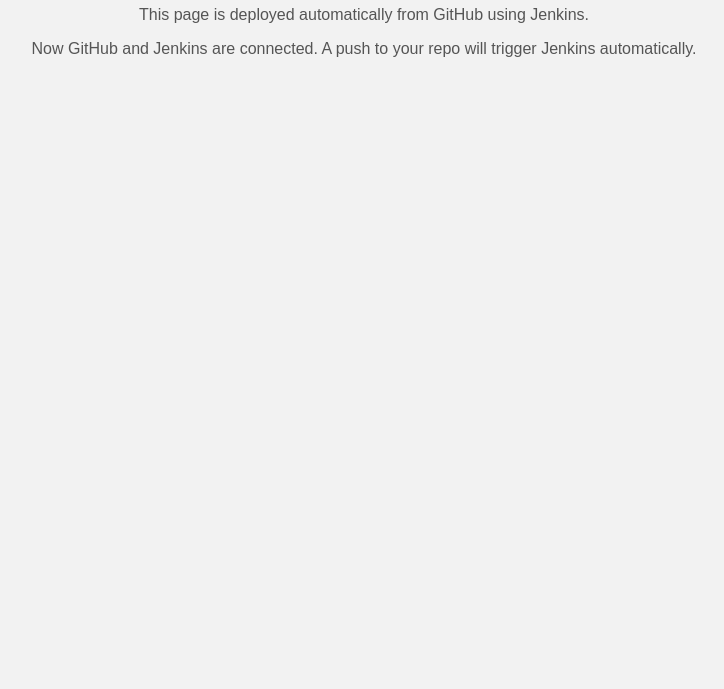
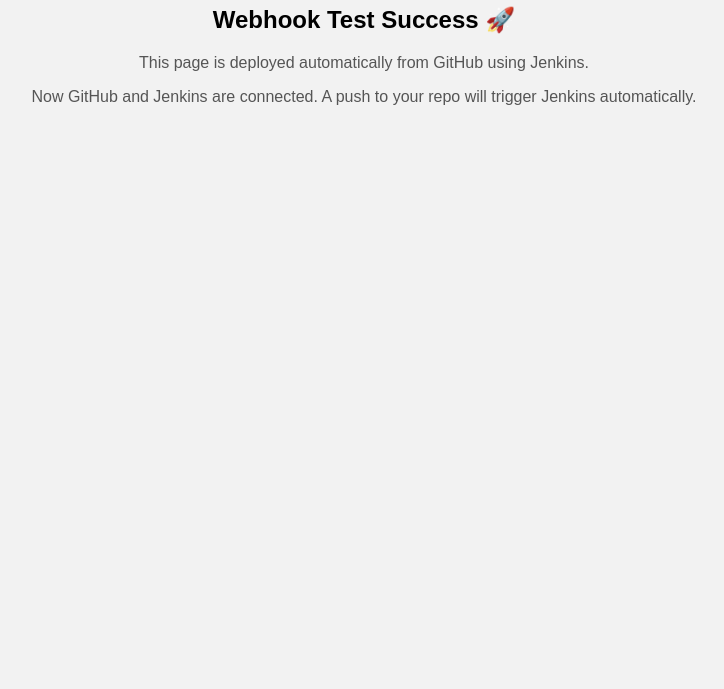
Before and after one commit to swethaJ27/CICD-pro, a plain HTML site: page index.html in a window 1280 px wide. Shown: the part 111-800 px from the top of the page, without its empty margins (276-1000 px from the left). Drawn offline with Linux system fonts and the light colour scheme.

Commit message:
update line

```diff
--- a/index.html
+++ b/index.html
@@ -18,6 +18,7 @@
 </head>
 <body>
     <h1>🚀 Jenkins CI/CD Pipeline Test</h1>
+    <h2>Webhook Test Success 🚀</h2>
     <p>This page is deployed automatically from GitHub using Jenkins.</p>
     <p>Now GitHub and Jenkins are connected. A push to your repo will trigger Jenkins automatically.</p>
 </body>
```
